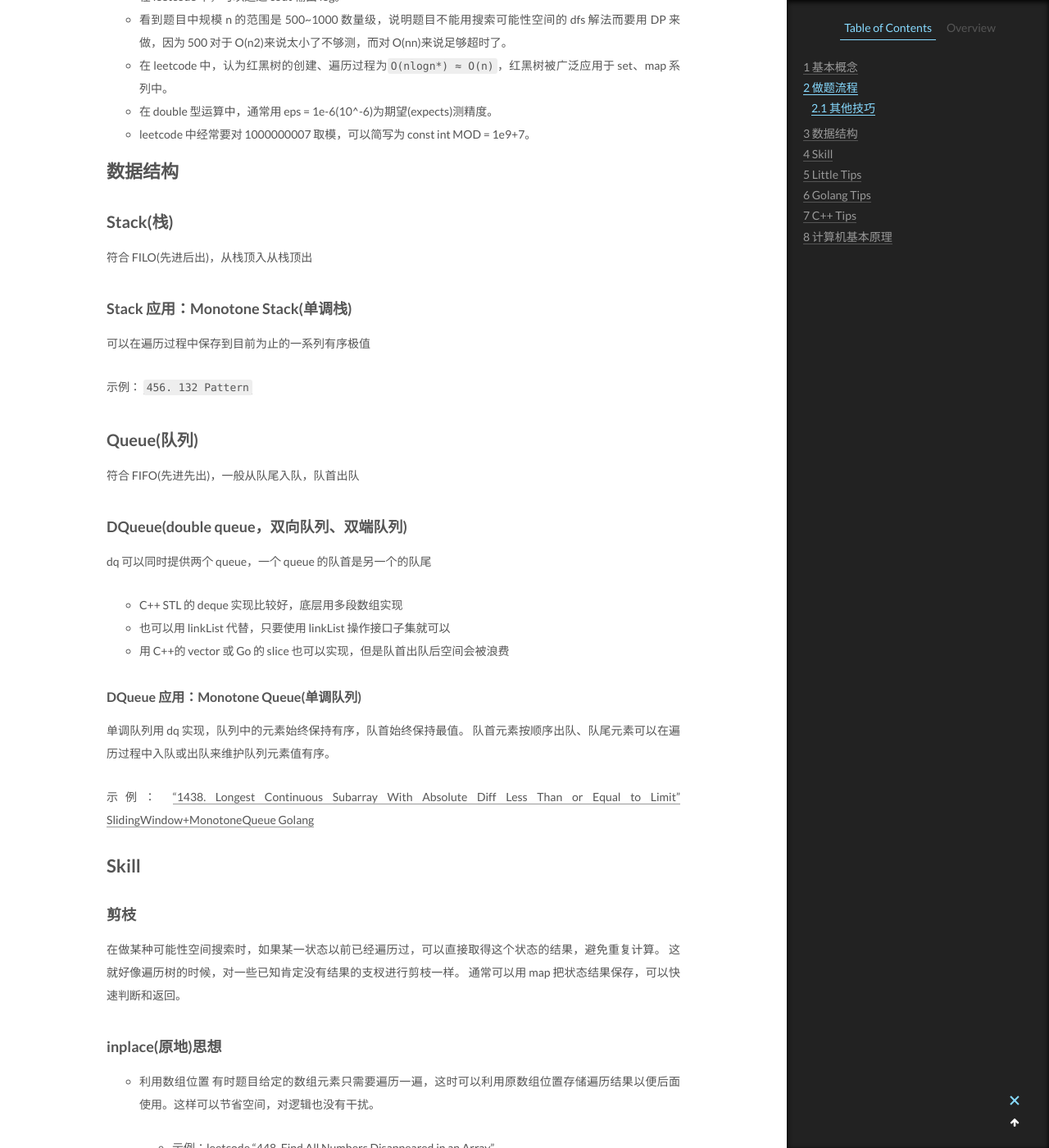
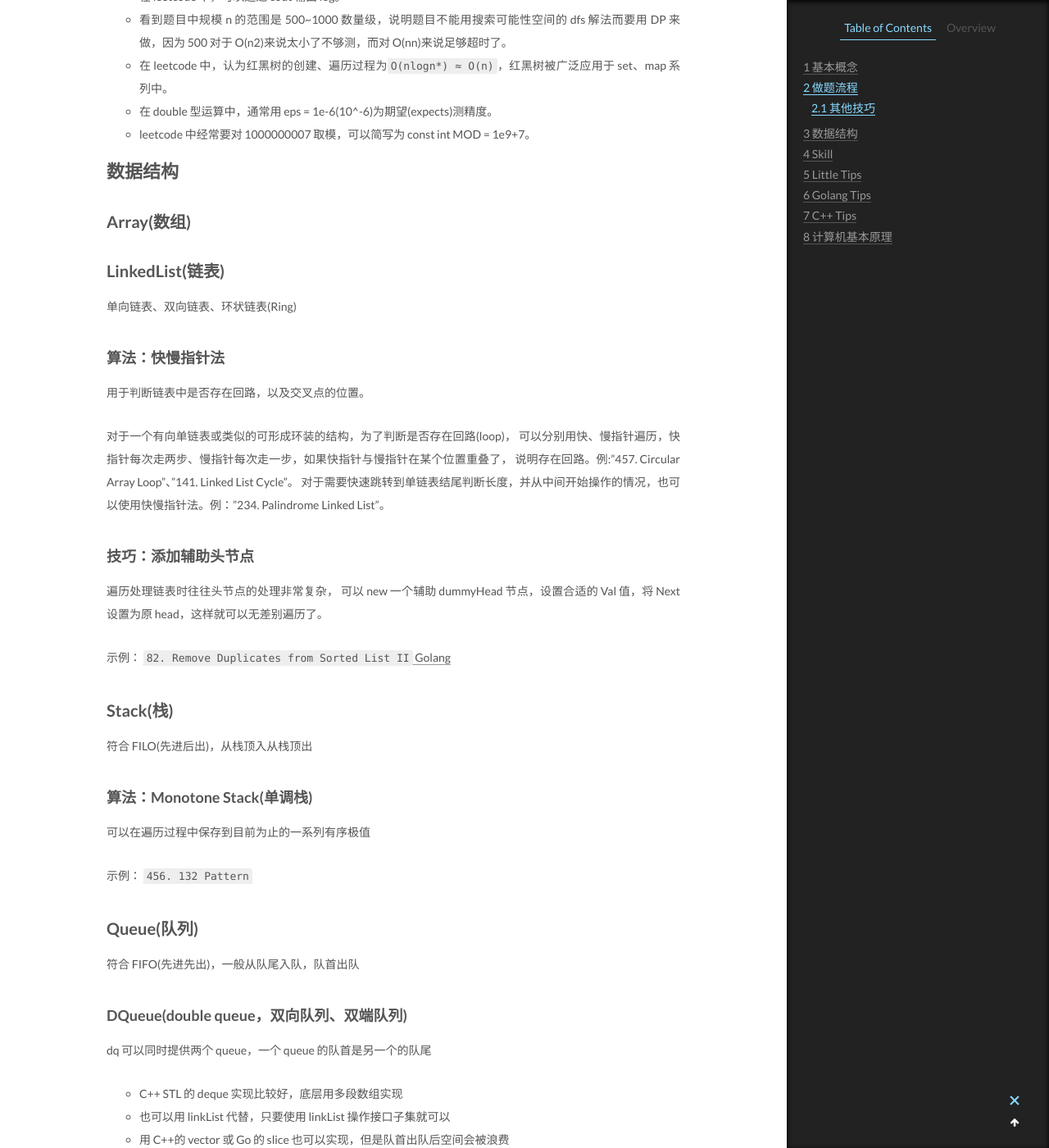
Before and after one commit to CodeHunter2006/CodeHunter2006.github.io, a Jekyll site: the page built from _posts/2020-12-20-Algorithm_Tips.md, in a window 1280 px wide and 1400 px high, scrolled down 1673 px. Shown: the whole window at 82% size. Built offline with Jekyll 4.4.1, drawn with Linux system fonts in a browser that asks for light colours; some of the changed text lies outside the part shown.

Commit message:
[chore]: add contents.

```diff
--- a/_posts/2020-12-20-Algorithm_Tips.md
+++ b/_posts/2020-12-20-Algorithm_Tips.md
@@ -45,11 +45,34 @@ tags: Algorithm Leetcode
 
 # 数据结构
 
+## Array(数组)
+
+## LinkedList(链表)
+
+单向链表、双向链表、环状链表(Ring)
+
+### 算法：快慢指针法
+
+用于判断链表中是否存在回路，以及交叉点的位置。
+
+对于一个有向单链表或类似的可形成环装的结构，为了判断是否存在回路(loop)，
+可以分别用快、慢指针遍历，快指针每次走两步、慢指针每次走一步，如果快指针与慢指针在某个位置重叠了，
+说明存在回路。例:"457. Circular Array Loop"、"141. Linked List Cycle"。
+对于需要快速跳转到单链表结尾判断长度，并从中间开始操作的情况，也可以使用快慢指针法。例："234. Palindrome Linked List"。
+
+### 技巧：添加辅助头节点
+
+遍历处理链表时往往头节点的处理非常复杂，
+可以 new 一个辅助 dummyHead 节点，设置合适的 Val 值，将 Next 设置为原 head，这样就可以无差别遍历了。
+
+示例：
+[`82. Remove Duplicates from Sorted List II` Golang]()
+
 ## Stack(栈)
 
 符合 FILO(先进后出)，从栈顶入从栈顶出
 
-### Stack 应用：Monotone Stack(单调栈)
+### 算法：Monotone Stack(单调栈)
 
 可以在遍历过程中保存到目前为止的一系列有序极值
 
@@ -68,7 +91,7 @@ dq 可以同时提供两个 queue，一个 queue 的队首是另一个的队尾
 - 也可以用 linkList 代替，只要使用 linkList 操作接口子集就可以
 - 用 C++的 vector 或 Go 的 slice 也可以实现，但是队首出队后空间会被浪费
 
-#### DQueue 应用：Monotone Queue(单调队列)
+#### 算法：Monotone Queue(单调队列)
 
 单调队列用 dq 实现，队列中的元素始终保持有序，队首始终保持最值。
 队首元素按顺序出队、队尾元素可以在遍历过程中入队或出队来维护队列元素值有序。
```
Also changed, not shown: _posts/2020-12-27-LeetCode_Question_Category.md (+9 -0 lines), _posts/2021-01-02-Algorithm_LinkedList.md (+21 -0 lines).
